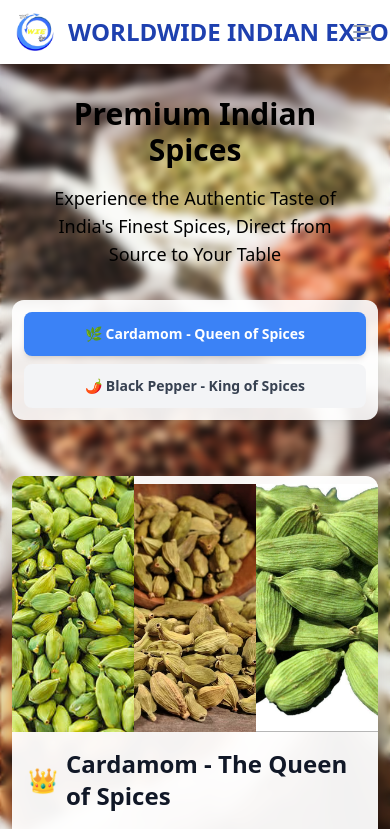
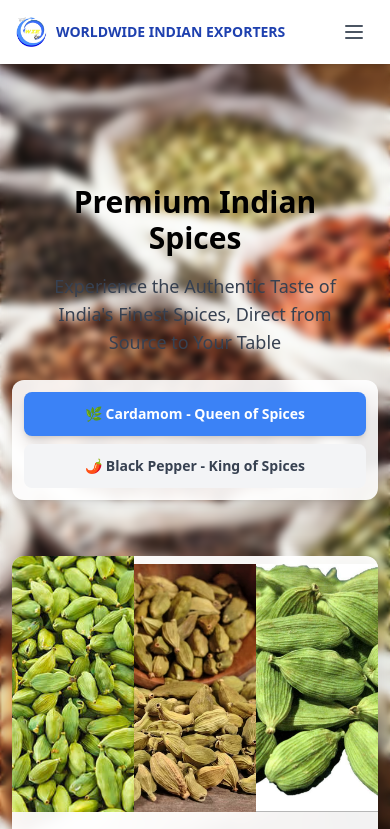
Before and after one commit to manvitha-R/worldwide-exporters, a Next.js app: page /Product in a window 390 px wide. Shown: the top 829 px of the page. Built offline with nearby package versions, Linux system fonts and the light colour scheme.

Commit message:
fix: mobile view fix

```diff
--- a/src/app/Product/page.tsx
+++ b/src/app/Product/page.tsx
@@ -1,7 +1,7 @@
 "use client"
 
 import { useState, useEffect, useRef, RefObject } from 'react';
-import Head from 'next/head';
+import Link from 'next/link';
 
 const Products = () => {
     const [isVisible, setIsVisible] = useState(false);
@@ -33,18 +33,12 @@ const Products = () => {
                 <div className="absolute inset-0 bg-opacity-40 backdrop-blur-sm"></div>
             </div>
 
-            {/* Main Content */}
-            <div className="relative z-10 pt-16 md:pt-24">
-                <Head>
-                    <title>Premium Spices - Worldwide Indian Exporters</title>
-                    <meta name="description" content="Discover premium Indian spices including Cardamom and Black Pepper, sourced directly from the finest plantations in India." />
-                    <meta name="viewport" content="width=device-width, initial-scale=1" />
-                </Head>
-
+            {/* Main Content - ADD mt-16 for navbar space */}
+             <div className="pt-24 z-10">
                 {/* Hero Section */}
-                <section className={`max-w-7xl mx-auto px-4 sm:px-6 lg:px-8 py-8 md:py-16 text-center transition-all duration-700 transform ${isVisible ? 'translate-y-0 opacity-100' : 'translate-y-10 opacity-0'}`}>
+                  <section className={`max-w-7xl mx-auto px-4 sm:px-6 lg:px-8 py-6 sm:py-8 md:py-12 text-center transition-all duration-700 transform ${isVisible ? 'translate-y-0 opacity-100' : 'translate-y-10 opacity-0'}`}>
                     <h1 className="text-3xl sm:text-4xl md:text-5xl font-bold text-black mb-4 px-2">Premium Indian Spices</h1>
-                    <p className="text-lg sm:text-xl text-black-100 max-w-3xl mx-auto px-4">
+                    <p className="text-lg sm:text-xl text-gray-700 max-w-3xl mx-auto px-4">
                         Experience the Authentic Taste of India's Finest Spices, Direct from Source to Your Table
                     </p>
                 </section>
@@ -390,18 +384,18 @@ const Products = () => {
                             directly sourced from India's best plantations.
                         </p>
                         <div className="flex flex-col sm:flex-row flex-wrap justify-center gap-3 sm:gap-4">
-                            <a
+                            <Link
                                 href="/Contact"
                                 className="inline-block bg-white text-blue-600 font-bold py-3 px-6 sm:px-8 rounded-lg hover:bg-blue-50 transition-all duration-300 shadow-md hover:shadow-lg text-sm sm:text-base"
                             >
                                 Request a Quote
-                            </a>
-                            <a
+                            </Link>
+                            <Link
                                 href="/Contact"
                                 className="inline-block border-2 border-white text-white font-bold py-3 px-6 sm:px-8 rounded-lg hover:bg-white hover:text-blue-600 transition-all duration-300 text-sm sm:text-base"
                             >
                                 Contact Sales
-                            </a>
+                            </Link>
                         </div>
                     </div>
                 </section>
--- a/src/app/components/Layout.tsx
+++ b/src/app/components/Layout.tsx
@@ -11,26 +11,34 @@ const Layout = ({ children }: { children: React.ReactNode }) => {
 
   return (
     <>
-      <nav className="bg-white shadow-md fixed w-full z-10 top-0">
+      {/* FIXED: Improved navbar with better responsive handling */}
+      <nav className="bg-white shadow-md fixed w-full z-50 top-0 left-0 right-0">
         <div className="max-w-7xl mx-auto px-4 sm:px-6 lg:px-8">
-          <div className="flex justify-between h-16">
-            <div className="flex items-center">
-              <div className="flex-shrink-0 flex items-center">
-                {/* Logo with Next.js Image component */}
-                <div className="relative h-10 w-10 mr-3">
+          <div className="flex justify-between items-center h-16">
+            {/* Logo and Brand */}
+            <div className="flex items-center flex-shrink-0">
+              <Link href="/" className="flex items-center">
+                <div className="relative h-8 w-8 md:h-10 md:w-10 mr-2 md:mr-3 flex-shrink-0">
                   <Image
-                    src="/logo.jpg" // Path to your logo in public folder
+                    src="/logo.jpg"
                     alt="WORLDWIDE INDIAN EXPORTERS"
                     fill
                     className="object-contain"
+                    priority
                   />
                 </div>
-                <span className="text-2xl font-bold text-blue-800">WORLDWIDE INDIAN EXPORTERS</span>
-              </div>
-              <div className="hidden md:ml-6 md:flex md:space-x-8">
+                <span className="text-sm sm:text-base md:text-xl lg:text-2xl font-bold text-blue-800 whitespace-nowrap">
+                  WORLDWIDE INDIAN EXPORTERS
+                </span>
+              </Link>
+            </div>
+
+            {/* Desktop Navigation - Better responsive spacing */}
+            <div className="hidden md:flex md:items-center md:space-x-2 lg:space-x-6">
+              <div className="flex space-x-3 lg:space-x-8">
                 <Link
                   href="/"
-                  className={`inline-flex items-center px-1 pt-1 border-b-2 text-sm font-medium ${
+                  className={`inline-flex items-center px-1 pt-1 border-b-2 text-sm font-medium transition-colors ${
                     pathname === '/'
                       ? 'border-blue-500 text-gray-900'
                       : 'border-transparent text-gray-500 hover:border-gray-300 hover:text-gray-700'
@@ -38,51 +46,62 @@ const Layout = ({ children }: { children: React.ReactNode }) => {
                 >
                   Home
                 </Link>
-                <a
+                <Link
                   href="/About"
-                  className={`inline-flex items-center px-1 pt-1 border-b-2 text-sm font-medium ${
+                  className={`inline-flex items-center px-1 pt-1 border-b-2 text-sm font-medium transition-colors ${
                     pathname === '/About'
                       ? 'border-blue-500 text-gray-900'
                       : 'border-transparent text-gray-500 hover:border-gray-300 hover:text-gray-700'
                   }`}
                 >
                   About Us
-                </a>
-                <a
+                </Link>
+                <Link
                   href="/Product"
-                  className={`inline-flex items-center px-1 pt-1 border-b-2 text-sm font-medium ${
+                  className={`inline-flex items-center px-1 pt-1 border-b-2 text-sm font-medium transition-colors ${
                     pathname === '/Product'
                       ? 'border-blue-500 text-gray-900'
                       : 'border-transparent text-gray-500 hover:border-gray-300 hover:text-gray-700'
                   }`}
                 >
                   Products
-                </a>
-                <a
+                </Link>
+                <Link
                   href="/Contact"
-                  className={`inline-flex items-center px-1 pt-1 border-b-2 text-sm font-medium ${
+                  className={`inline-flex items-center px-1 pt-1 border-b-2 text-sm font-medium transition-colors ${
                     pathname === '/Contact'
                       ? 'border-blue-500 text-gray-900'
                       : 'border-transparent text-gray-500 hover:border-gray-300 hover:text-gray-700'
                   }`}
                 >
                   Contact Us
-                </a>
+                </Link>
+              </div>
+
+              {/* Desktop Contact Info - Shows only on larger screens */}
+              <div className="hidden xl:flex xl:items-center xl:space-x-3 ml-4 border-l border-gray-300 pl-4">
+                <span className="text-gray-600 text-xs whitespace-nowrap">+ (91) - 70924 15161</span>
+                <span className="text-gray-600 text-xs whitespace-nowrap">worldwideindianexporters@gmail.com</span>
               </div>
             </div>
-            <div className="hidden md:ml-6 md:flex md:items-center">
-              <span className="text-gray-500 text-sm">+ (91) - 70924 15161</span>
-              <span className="ml-3 text-gray-500 text-sm">worldwideindianexporters@gmail.com</span>
-            </div>
-            <div className="-mr-2 flex items-center md:hidden">
+
+            {/* Mobile menu button */}
+            <div className="flex items-center md:hidden">
               <button
                 onClick={() => setIsMenuOpen(!isMenuOpen)}
-                className="inline-flex items-center justify-center p-2 rounded-md text-gray-400 hover:text-gray-500 hover:bg-gray-100 focus:outline-none focus:ring-2 focus:ring-inset focus:ring-blue-500"
+                className="inline-flex items-center justify-center p-2 rounded-md text-gray-600 hover:text-gray-900 hover:bg-gray-100 focus:outline-none focus:ring-2 focus:ring-inset focus:ring-blue-500 transition-colors"
+                aria-expanded={isMenuOpen}
               >
                 <span className="sr-only">Open main menu</span>
-                <svg className="block h-6 w-6" xmlns="http://www.w3.org/2000/svg" fill="none" viewBox="0 0 24 24" stroke="currentColor" aria-hidden="true">
-                  <path strokeLinecap="round" strokeLinejoin="round" strokeWidth="2" d="M4 6h16M4 12h16M4 18h16" />
-                </svg>
+                {!isMenuOpen ? (
+                  <svg className="block h-6 w-6" xmlns="http://www.w3.org/2000/svg" fill="none" viewBox="0 0 24 24" stroke="currentColor">
+                    <path strokeLinecap="round" strokeLinejoin="round" strokeWidth="2" d="M4 6h16M4 12h16M4 18h16" />
+                  </svg>
+                ) : (
+                  <svg className="block h-6 w-6" xmlns="http://www.w3.org/2000/svg" fill="none" viewBox="0 0 24 24" stroke="currentColor">
+                    <path strokeLinecap="round" strokeLinejoin="round" strokeWidth="2" d="M6 18L18 6M6 6l12 12" />
+                  </svg>
+                )}
               </button>
             </div>
           </div>
@@ -90,60 +109,79 @@ const Layout = ({ children }: { children: React.ReactNode }) => {
 
         {/* Mobile menu */}
         {isMenuOpen && (
-          <div className="md:hidden">
-            <div className="pt-2 pb-3 space-y-1">
+          <div className="md:hidden bg-white border-t border-gray-200 shadow-lg">
+            <div className="px-2 pt-2 pb-3 space-y-1">
               <Link
                 href="/"
-                className={`block pl-3 pr-4 py-2 border-l-4 text-base font-medium ${
+                onClick={() => setIsMenuOpen(false)}
+                className={`block px-3 py-3 rounded-md text-base font-medium transition-colors ${
                   pathname === '/'
-                    ? 'bg-blue-50 border-blue-500 text-blue-700'
-                    : 'border-transparent text-gray-500 hover:bg-gray-50 hover:border-gray-300 hover:text-gray-700'
+                    ? 'bg-blue-50 text-blue-700 border-l-4 border-blue-500'
+                    : 'text-gray-600 hover:bg-gray-50 hover:text-gray-900'
                 }`}
               >
                 Home
               </Link>
-              <a
+              <Link
                 href="/About"
-                className={`block pl-3 pr-4 py-2 border-l-4 text-base font-medium ${
+                onClick={() => setIsMenuOpen(false)}
+                className={`block px-3 py-3 rounded-md text-base font-medium transition-colors ${
                   pathname === '/About'
-                    ? 'bg-blue-50 border-blue-500 text-blue-700'
-                    : 'border-transparent text-gray-500 hover:bg-gray-50 hover:border-gray-300 hover:text-gray-700'
+                    ? 'bg-blue-50 text-blue-700 border-l-4 border-blue-500'
+                    : 'text-gray-600 hover:bg-gray-50 hover:text-gray-900'
                 }`}
               >
                 About Us
-              </a>
-              <a
+              </Link>
+              <Link
                 href="/Product"
-                className={`block pl-3 pr-4 py-2 border-l-4 text-base font-medium ${
+                onClick={() => setIsMenuOpen(false)}
+                className={`block px-3 py-3 rounded-md text-base font-medium transition-colors ${
                   pathname === '/Product'
-                    ? 'bg-blue-50 border-blue-500 text-blue-700'
-                    : 'border-transparent text-gray-500 hover:bg-gray-50 hover:border-gray-300 hover:text-gray-700'
+                    ? 'bg-blue-50 text-blue-700 border-l-4 border-blue-500'
+                    : 'text-gray-600 hover:bg-gray-50 hover:text-gray-900'
                 }`}
               >
                 Products
-              </a>
-              <a
+              </Link>
+              <Link
                 href="/Contact"
-                className={`block pl-3 pr-4 py-2 border-l-4 text-base font-medium ${
+                onClick={() => setIsMenuOpen(false)}
+                className={`block px-3 py-3 rounded-md text-base font-medium transition-colors ${
                   pathname === '/Contact'
-                    ? 'bg-blue-50 border-blue-500 text-blue-700'
-                    : 'border-transparent text-gray-500 hover:bg-gray-50 hover:border-gray-300 hover:text-gray-700'
+                    ? 'bg-blue-50 text-blue-700 border-l-4 border-blue-500'
+                    : 'text-gray-600 hover:bg-gray-50 hover:text-gray-900'
                 }`}
               >
                 Contact Us
-              </a>
+              </Link>
             </div>
-            <div className="pt-4 pb-3 border-t border-gray-200">
-              <div className="px-4 space-y-1">
-                <p className="text-gray-500 text-sm">+ (91) - 70924 15161</p>
-                <p className="text-gray-500 text-sm">worldwideindianexporters@gmail.com</p>
+
+            {/* Mobile Contact Info */}
+            <div className="px-4 py-4 border-t border-gray-200 bg-gray-50">
+              <div className="space-y-2">
+                <div className="flex items-center text-gray-600">
+                  <svg className="h-4 w-4 mr-2 flex-shrink-0" fill="none" stroke="currentColor" viewBox="0 0 24 24">
+                    <path strokeLinecap="round" strokeLinejoin="round" strokeWidth="2" d="M3 5a2 2 0 012-2h3.28a1 1 0 01.948.684l1.498 4.493a1 1 0 01-.502 1.21l-2.257 1.13a11.042 11.042 0 005.516 5.516l1.13-2.257a1 1 0 011.21-.502l4.493 1.498a1 1 0 01.684.949V19a2 2 0 01-2 2h-1C9.716 21 3 14.284 3 6V5z" />
+                  </svg>
+                  <span className="text-sm">+ (91) - 70924 15161</span>
+                </div>
+                <div className="flex items-center text-gray-600">
+                  <svg className="h-4 w-4 mr-2 flex-shrink-0" fill="none" stroke="currentColor" viewBox="0 0 24 24">
+                    <path strokeLinecap="round" strokeLinejoin="round" strokeWidth="2" d="M3 8l7.89 5.26a2 2 0 002.22 0L21 8M5 19h14a2 2 0 002-2V7a2 2 0 00-2-2H5a2 2 0 00-2 2v10a2 2 0 002 2z" />
+                  </svg>
+                  <span className="text-sm break-all">worldwideindianexporters@gmail.com</span>
+                </div>
               </div>
             </div>
           </div>
         )}
       </nav>
 
-      <main>{children}</main>
+      {/* Main content with proper spacing */}
+      <main className="pt-16 min-h-screen">
+        {children}
+      </main>
     </>
   );
 };
```
